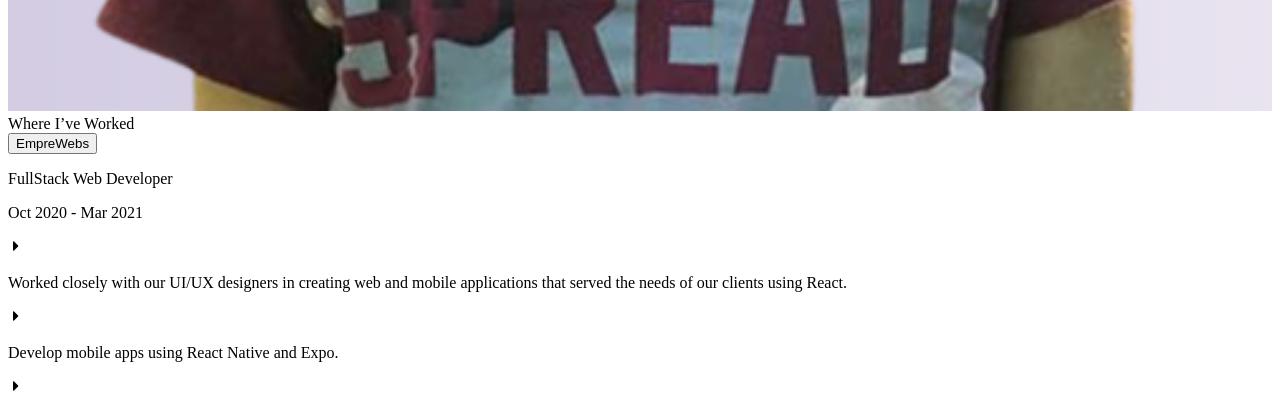
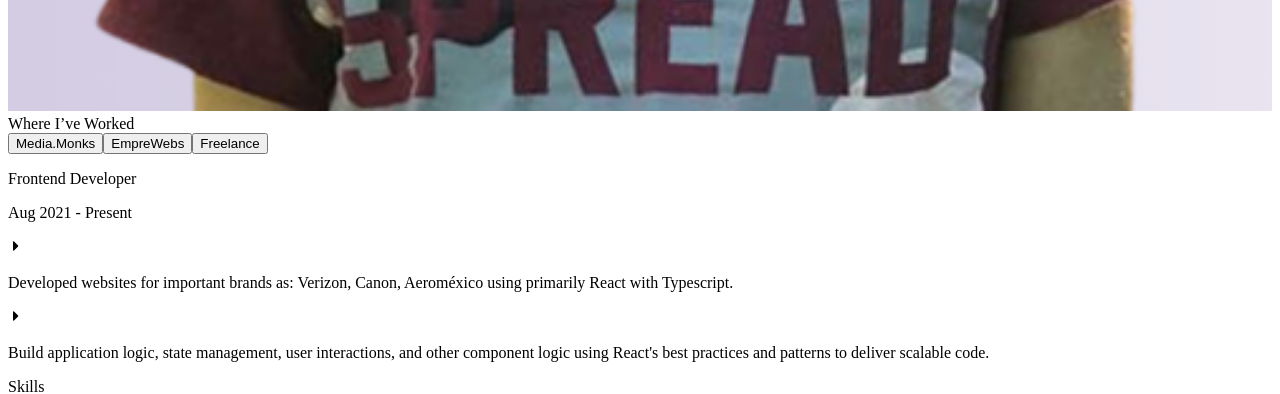
Before and after one commit to gimenezpablonl/portfolio-v1, a Next.js app: page / in a window 1280 px wide. Shown: the part 7840-8234 px from the top of the page. Built offline with nearby package versions, Linux system fonts and the light colour scheme; a web font is replaced by a local one.

Commit message:
Update work experience

```diff
--- a/components/Experience/Experience.tsx
+++ b/components/Experience/Experience.tsx
@@ -6,14 +6,31 @@ import Tabs, { tabData } from "../Tabs/Tabs";
 const Experience = () => {
   const jobs: tabData[] = [
     {
+      name: "Media.Monks",
+      description: "Aug 2021 - Present",
+      role: "Frontend Developer",
+      tasks: [
+        "Developed websites for important brands as: Verizon, Canon, Aeroméxico using primarily React with Typescript.",
+        "Build application logic, state management, user interactions, and other component logic using React's best practices and patterns to deliver scalable code.",
+      ],
+    },
+    {
       name: "EmpreWebs",
       description: "Oct 2020 - Mar 2021",
-      role: "FullStack Web Developer",
+      role: "Backend Developer & Frontend Support Developer",
       tasks: [
         "Worked closely with our UI/UX designers in creating web and mobile applications that served the needs of our clients using React.",
         "Develop mobile apps using React Native and Expo.",
         "Single-handedly design & develop databases with MySQL and MongoDB.",
         "Single-handedly develop backend with JavaScript using Express and NestJS.",
+      ],
+    },
+    {
+      name: "Freelance",
+      description: "Aug 2019 - Present",
+      role: "Frontend Developer & UX Designer",
+      tasks: [
+        "I've developed websites and small projects for local businesses to help them to start their business in the digital world.",
       ],
     },
   ];
```
